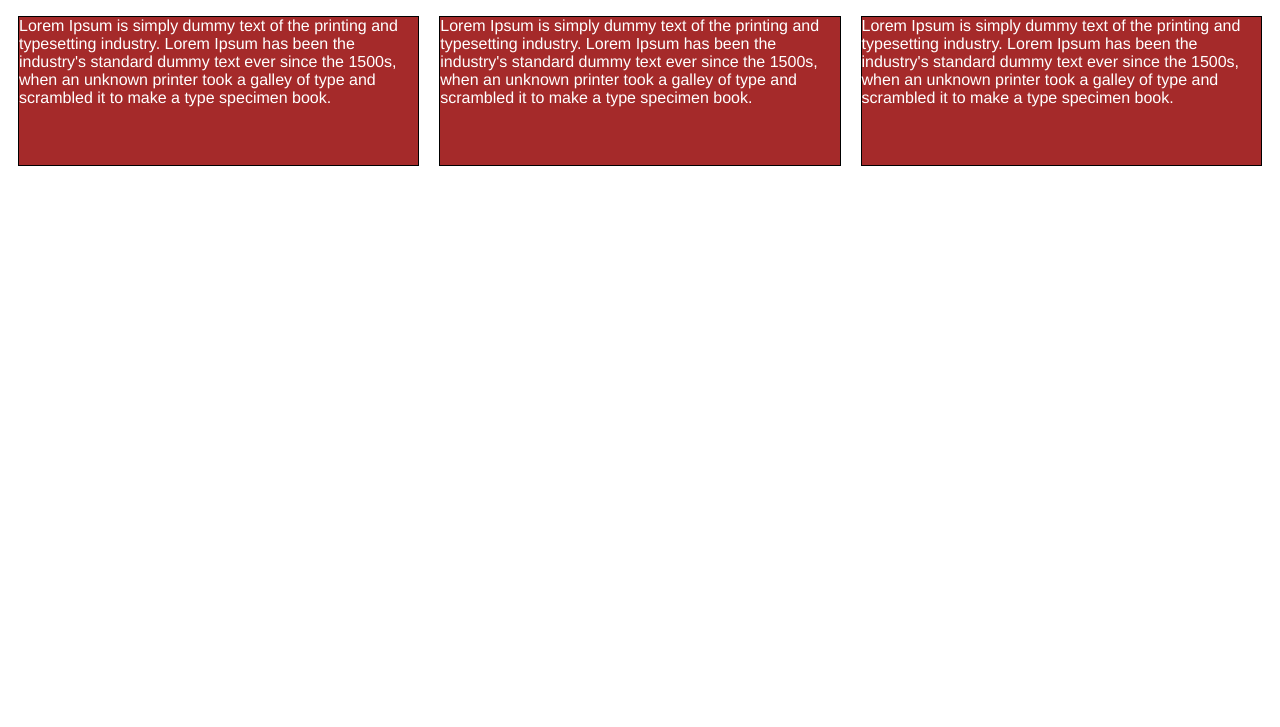
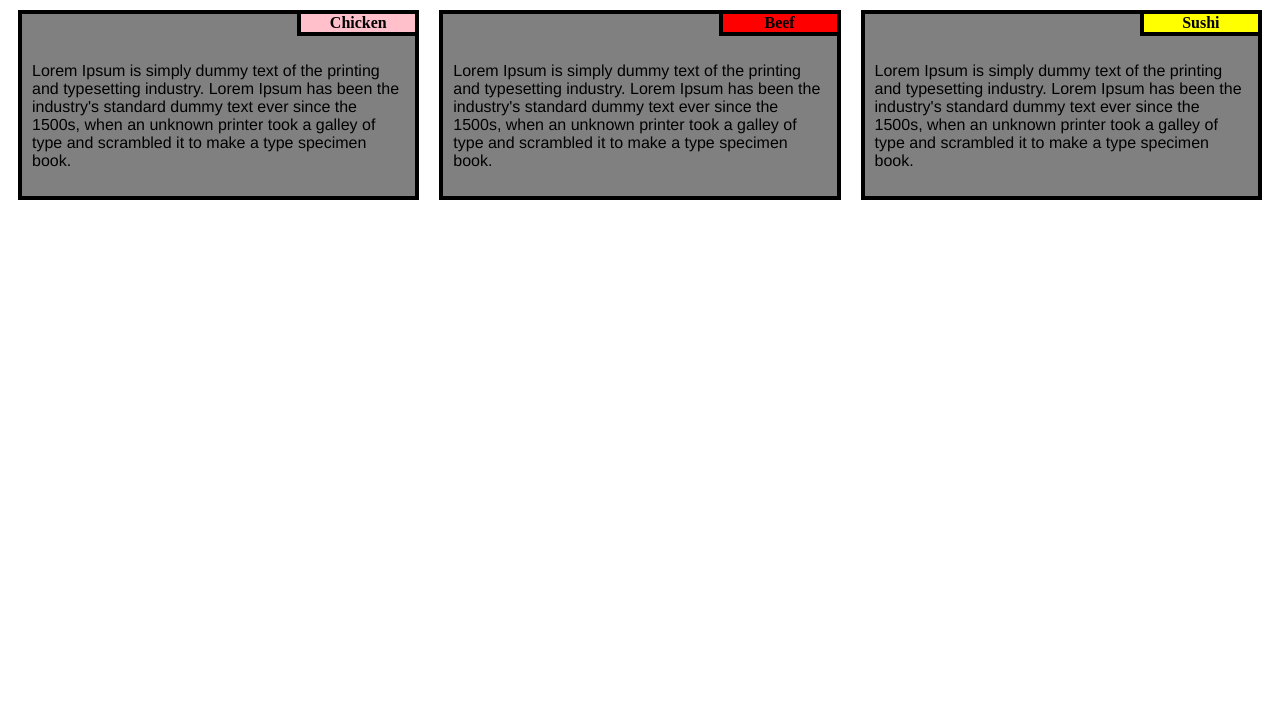
Before and after one commit to FurknKOC/ResponsiveWebPage, a plain HTML site: page module2-solution/index.html in a window 1280 px wide. Shown: the part 73-800 px from the top of the page. Drawn offline with Linux system fonts and the light colour scheme.

Commit message:
Last version

```diff
--- a/module2-solution/css.css
+++ b/module2-solution/css.css
@@ -1,18 +1,49 @@
 * {
     box-sizing: border-box;
 }
+
 h1 {
     margin-bottom: 15px;
+    text-align: center;
+}
+
+h4.pink {
+    border-bottom: 4px solid black;
+    border-left: 4px solid black;
+    width: 30%;
+    float: right;
+    text-align: center;
+    margin-block-start: 0px;
+    margin-block-end: 0px;
+    background-color: pink;
+}
+
+h4.red {
+    border-bottom: 4px solid black;
+    border-left: 4px solid black;
+    width: 30%;
+    float: right;
+    text-align: center;
+    margin-block-start: 0px;
+    margin-block-end: 0px;
+    background-color: red;
+}
+
+h4.yellow {
+    border-bottom: 4px solid black;
+    border-left: 4px solid black;
+    width: 30%;
+    float: right;
+    text-align: center;
+    margin-block-start: 0px;
+    margin-block-end: 0px;
+    background-color: yellow;
 }
 
 p {
-    border: 1px solid black;
-    background-color: #A52A2A;
-    height: 150px;
-    margin-right: auto;
-    margin-left: auto;
     font-family: Helvetica;
-    color: white;
+    padding: 10px 10px 10px 10px;
+    color: black;
 }
 
 /* Simple Responsive Framework. */
@@ -20,12 +51,29 @@ p {
     width: 100%;
 }
 
+.box {
+    background-color: gray;
+    border: 4px solid black;
+}
+
+div.title {
+    width:100%;
+    display:table-row;
+    vertical-align:middle;
+}
+
+div.content {
+    display:table-row;
+    width:100%;
+    border:1px solid green;
+}
+
+
 /********** Desktop **********/
 @media (min-width: 992px) {
     .col-lg-1, .col-lg-2, .col-lg-3, .col-lg-4, .col-lg-5, .col-lg-6, .col-lg-7, .col-lg-8, .col-lg-9, .col-lg-10, .col-lg-11, .col-lg-12 {
         float: left;
-        padding-left: 10px;
-        padding-right: 10px;
+        padding: 10px 10px 10px 10px;
     }
     .col-lg-1 {
         width: 8.33%;
@@ -69,8 +117,7 @@ p {
 @media (min-width: 768px) and (max-width: 991px) {
     .col-md-1, .col-md-2, .col-md-3, .col-md-4, .col-md-5, .col-md-6, .col-md-7, .col-md-8, .col-md-9, .col-md-10, .col-md-11, .col-md-12 {
         float: left;
-        padding-left: 10px;
-        padding-right: 10px;
+        padding: 10px 10px 10px 10px;
     }
     .col-md-1 {
         width: 8.33%;
@@ -114,8 +161,7 @@ p {
 @media (max-width: 767px) {
     .col-sm-1, .col-sm-2, .col-sm-3, .col-sm-4, .col-sm-5, .col-sm-6, .col-sm-7, .col-sm-8, .col-sm-9, .col-sm-10, .col-sm-11, .col-sm-12 {
         float: left;
-        padding-left: 10px;
-        padding-right: 10px;
+        padding: 10px 10px 10px 10px;
     }
     .col-sm-1 {
         width: 8.33%;
--- a/module2-solution/index.html
+++ b/module2-solution/index.html
@@ -2,30 +2,48 @@
 <html lang="en">
 <head>
     <meta charset="UTF-8">
-    <title>Responsive Web Page</title>
+    <title>Our Menu</title>
     <link rel="stylesheet" href="css.css">
 </head>
 <body>
-<h1>Responsive Layout</h1>
+<h1>Our Menu</h1>
 
 <div class="row">
     <div class="col-lg-4 col-md-6 col-sm-12">
+        <div class="box">
+            <div class="title">
+                <h4 class="pink">Chicken</h4>
+            </div>
+            <div class="content">
                 <p>Lorem Ipsum is simply dummy text of the printing and typesetting industry.
                 Lorem Ipsum has been the industry's standard dummy text ever since the 1500s,
-            when an unknown printer took a galley of type and scrambled it to make a type specimen book.
-        </p>
+                when an unknown printer took a galley of type and scrambled it to make a type specimen book.</p>
+            </div>
+        </div>
     </div>
     <div class="col-lg-4 col-md-6 col-sm-12">
+        <div class="box">
+            <div class="title">
+                <h4 class="red">Beef</h4>
+            </div>
+            <div class="content">
                 <p>Lorem Ipsum is simply dummy text of the printing and typesetting industry.
                 Lorem Ipsum has been the industry's standard dummy text ever since the 1500s,
-            when an unknown printer took a galley of type and scrambled it to make a type specimen book.
-        </p>
+                when an unknown printer took a galley of type and scrambled it to make a type specimen book.</p>
+            </div>
+        </div>
     </div>
     <div class="col-lg-4 col-md-12 col-sm-12">
+        <div class="box">
+            <div class="title">
+                <h4 class="yellow">Sushi</h4>
+            </div>
+            <div class="content">
                 <p>Lorem Ipsum is simply dummy text of the printing and typesetting industry.
                 Lorem Ipsum has been the industry's standard dummy text ever since the 1500s,
-            when an unknown printer took a galley of type and scrambled it to make a type specimen book.
-        </p>
+                when an unknown printer took a galley of type and scrambled it to make a type specimen book.</p>
+            </div>
+        </div>
     </div>
 </div>
 </body>
```
Lines whose indentation alone changed are shown as unchanged.
